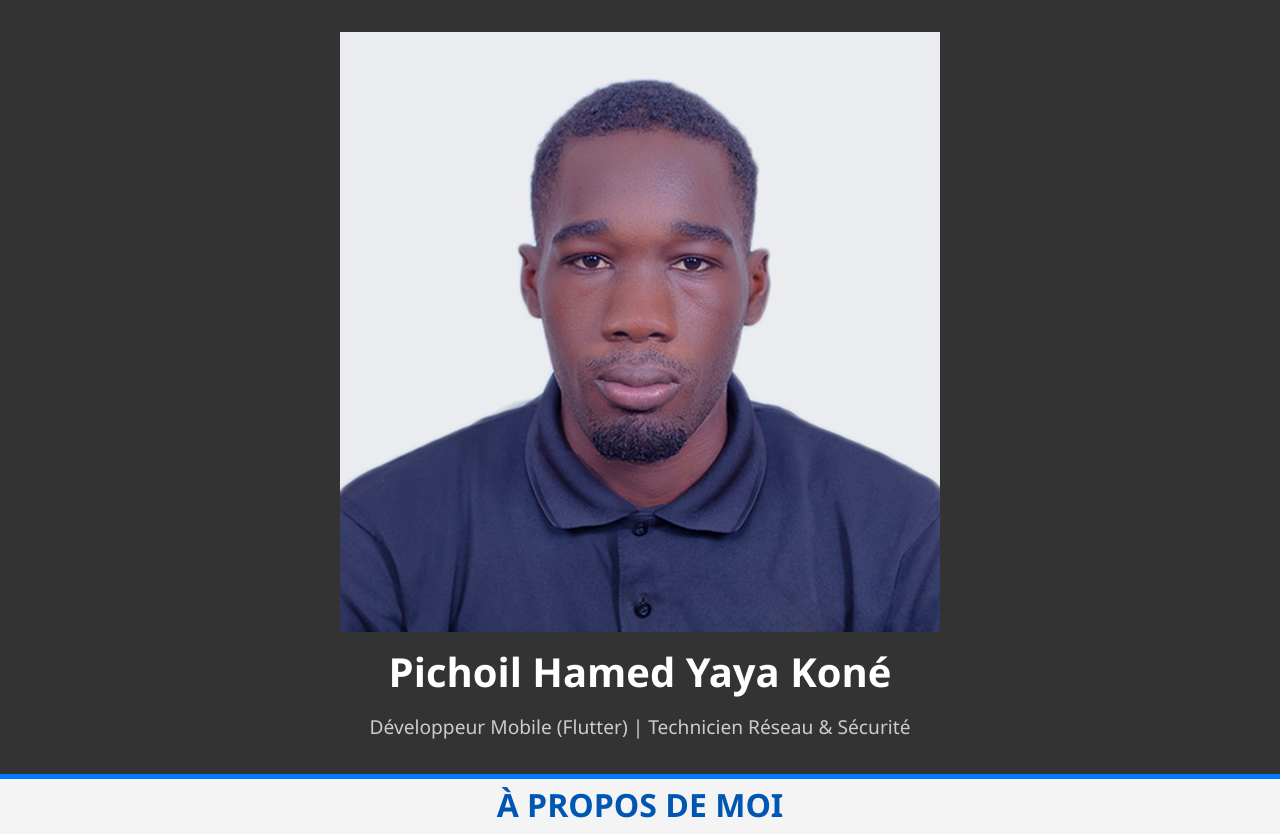
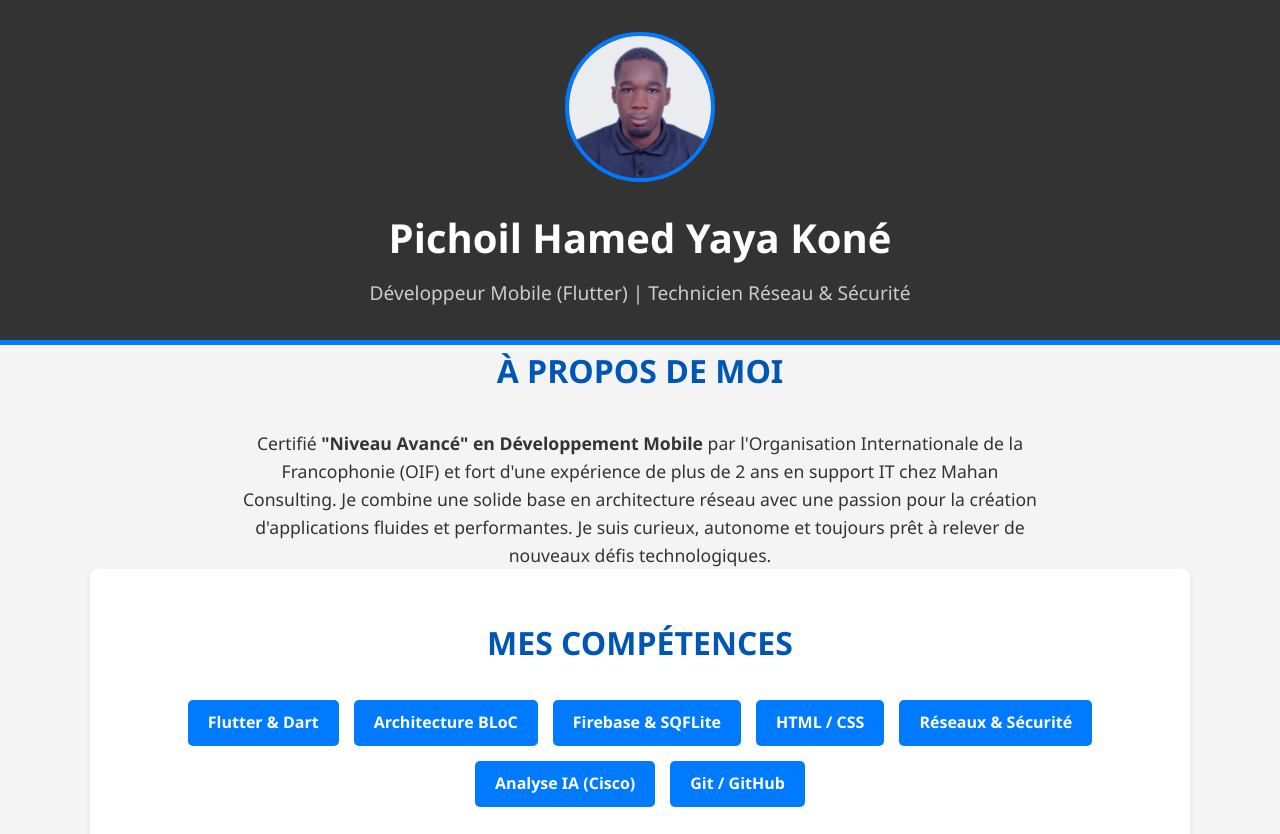
Before and after one commit to MEDHASHOP/MEDHASHOP.github.io, a plain HTML site: page index.html in a window 1280 px wide. Shown: the top 834 px of the page. Drawn offline with Linux system fonts and the light colour scheme.

Commit message:
Add styles for profile and project images
Added styles for profile image and project images.

```diff
--- a/index.html
+++ b/index.html
@@ -19,7 +19,24 @@
         .container { max-width: 1100px; margin: auto; padding: 0 20px; }
         section { padding: 3rem 0; }
         h2 { text-align: center; color: var(--primary); margin-bottom: 2rem; font-size: 2rem; text-transform: uppercase; }
+        /* Style pour la photo de profil */
+        .profile-img {
+            width: 150px;
+            height: 150px;
+            border-radius: 50%; /* Rend l'image parfaitement ronde */
+            border: 4px solid var(--secondary); /* Ajoute une bordure bleue */
+            object-fit: cover;
+            margin-bottom: 1rem;
+        }
 
+        /* Style pour les images des projets */
+        .card img {
+            width: 100%;
+            height: 180px;
+            object-fit: cover; /* Coupe l'image proprement sans l'écraser */
+            border-radius: 5px;
+            margin-bottom: 15px;
+        }
         /* About Section */
         .about { text-align: center; max-width: 800px; margin: auto; font-size: 1.1rem; }
 
@@ -63,7 +80,7 @@
             <div class="skill-tag">Flutter & Dart</div>
             <div class="skill-tag">Architecture BLoC</div>
             <div class="skill-tag">Firebase & SQFLite</div>
-            <div class="skill-tag">HTML / CSS / JS</div>
+            <div class="skill-tag">HTML / CSS </div>
             <div class="skill-tag">Réseaux & Sécurité</div>
             <div class="skill-tag">Analyse IA (Cisco)</div>
             <div class="skill-tag">Git / GitHub</div>
```
